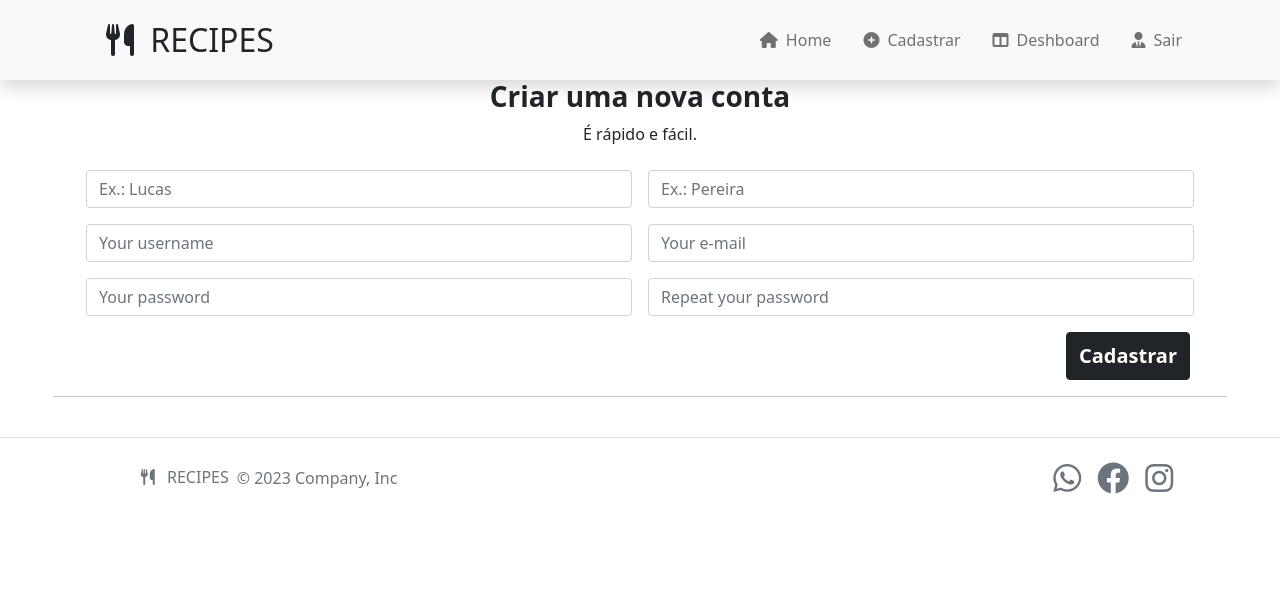
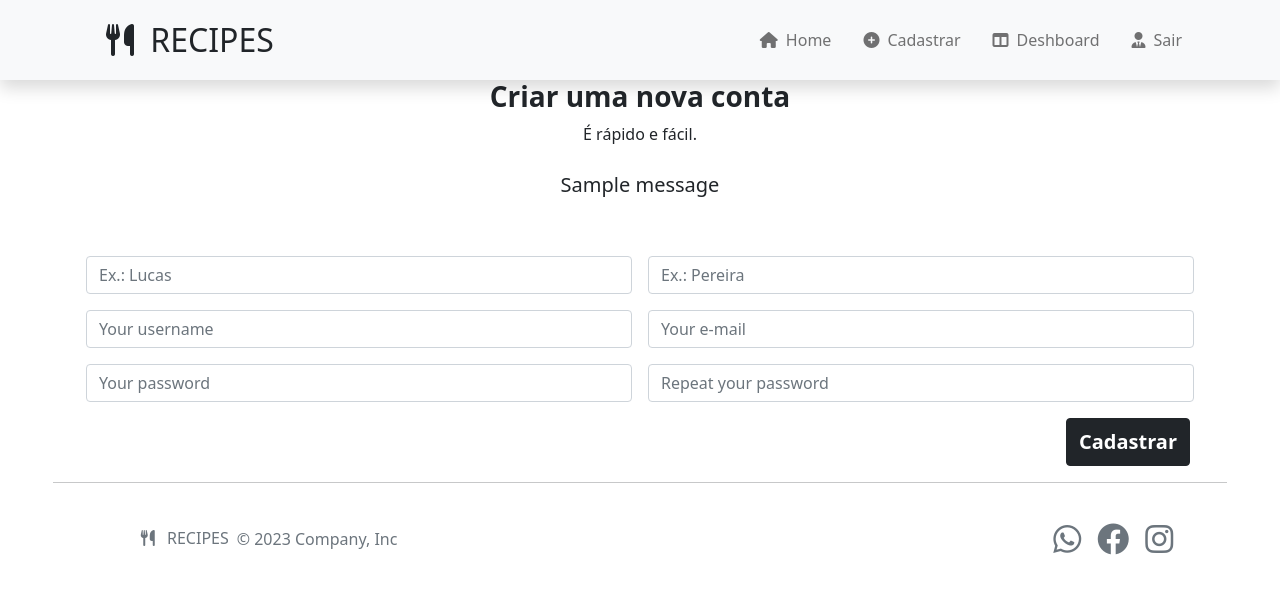
Before and after one commit to Xylusca/curso-django-projeto1, a Django app: page /authors/register/ in a window 1280 px wide. Shown: the top 594 px of the page. Run offline with Django 4.2, Linux system fonts and the light colour scheme; tables that the repository leaves empty hold one stand-in row (values such as "Sample post"); one stand-in notice (Sample message) is shown.

Commit message:
saving form in database is_valid save

```diff
--- a/authors/templates/authors/pages/register_view.html
+++ b/authors/templates/authors/pages/register_view.html
@@ -12,9 +12,10 @@
           <div class="card-register bg-white">
             <div class="text-center">
               <h3 class="text-center fw-bold">Criar uma nova conta</h3>
-              <p class="mb-4">É rápido e fácil.</p>
+              <p>É rápido e fácil.</p>
             </div>
-            <form class="form-card" action="{% url 'authors:create' %}" method="POST">
+            {% include 'recipes/partials/messages.html' %}
+            <form class="form-card mt-5" action="{% url 'authors:create' %}" method="POST">
               {% csrf_token %}
               <div class="row g-3">
                 {% for field in form %}
--- a/authors/views.py
+++ b/authors/views.py
@@ -1,6 +1,6 @@
 from django.http import Http404
 from django.shortcuts import redirect, render
-
+from django.contrib import messages
 from .forms import RegisterForm
 
 
@@ -20,4 +20,10 @@ def register_create(request):
     request.session['register_form_data'] = POST
     form = RegisterForm(POST)
 
+    if form.is_valid():
+        form.save()
+        messages.success(request, 'Your user is created, please log in.')
+
+        del request.session['register_form_data']
+
     return redirect('authors:register')
--- a/recipes/templates/recipes/partials/footer.html
+++ b/recipes/templates/recipes/partials/footer.html
@@ -1,7 +1,7 @@
 <div class="d-flex justify-content-center m-0 p-0">
   <hr class="col-11 bg-dark">
 </div>
-<footer class="d-flex flex-wrap justify-content-around align-items-center py-3 my-4 border-top">
+<footer class="d-flex flex-wrap justify-content-around align-items-center mt-3 pb-4">
   <div class="col-md-4 d-flex align-items-center">
     <a href="/" class="me-2 mb-md-0 text-muted text-decoration-none">
       <svg class="bi" width="30" height="24">
--- a/recipes/templates/recipes/partials/messages.html
+++ b/recipes/templates/recipes/partials/messages.html
@@ -1,7 +1,7 @@
 {% if messages %}
   <div class="d-flex justify-content-center">
     {% for message in messages %}
-      <div class="text-center my-2 px-1 fs-5 col-7 rounded {{ message.tags }}">{{ message }}</div>
+      <div class="text-center p-2 fs-5 col-7 rounded {{ message.tags }}">{{ message }}</div>
     {% endfor %}
   </div>
 {% endif %}
```
